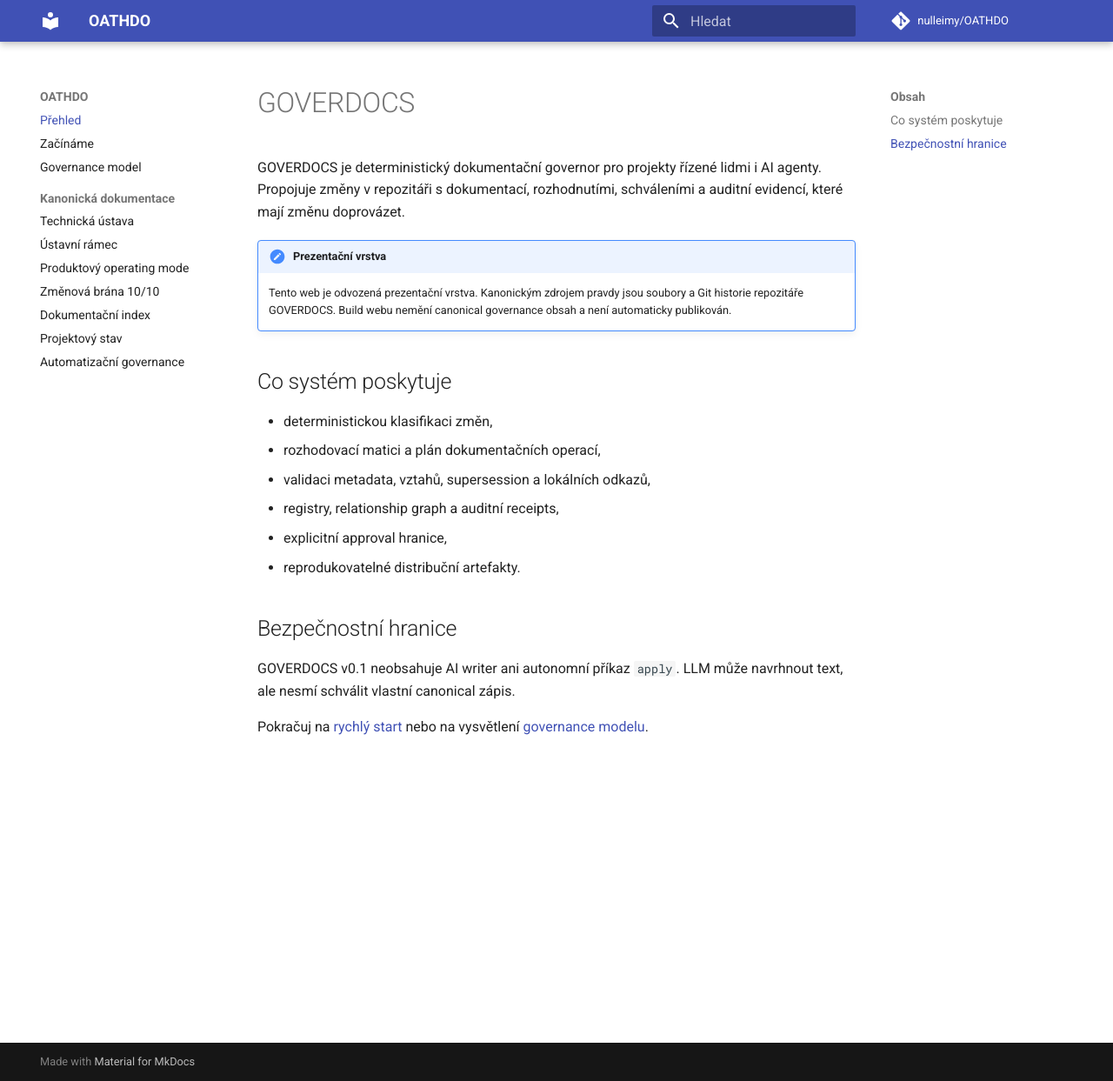
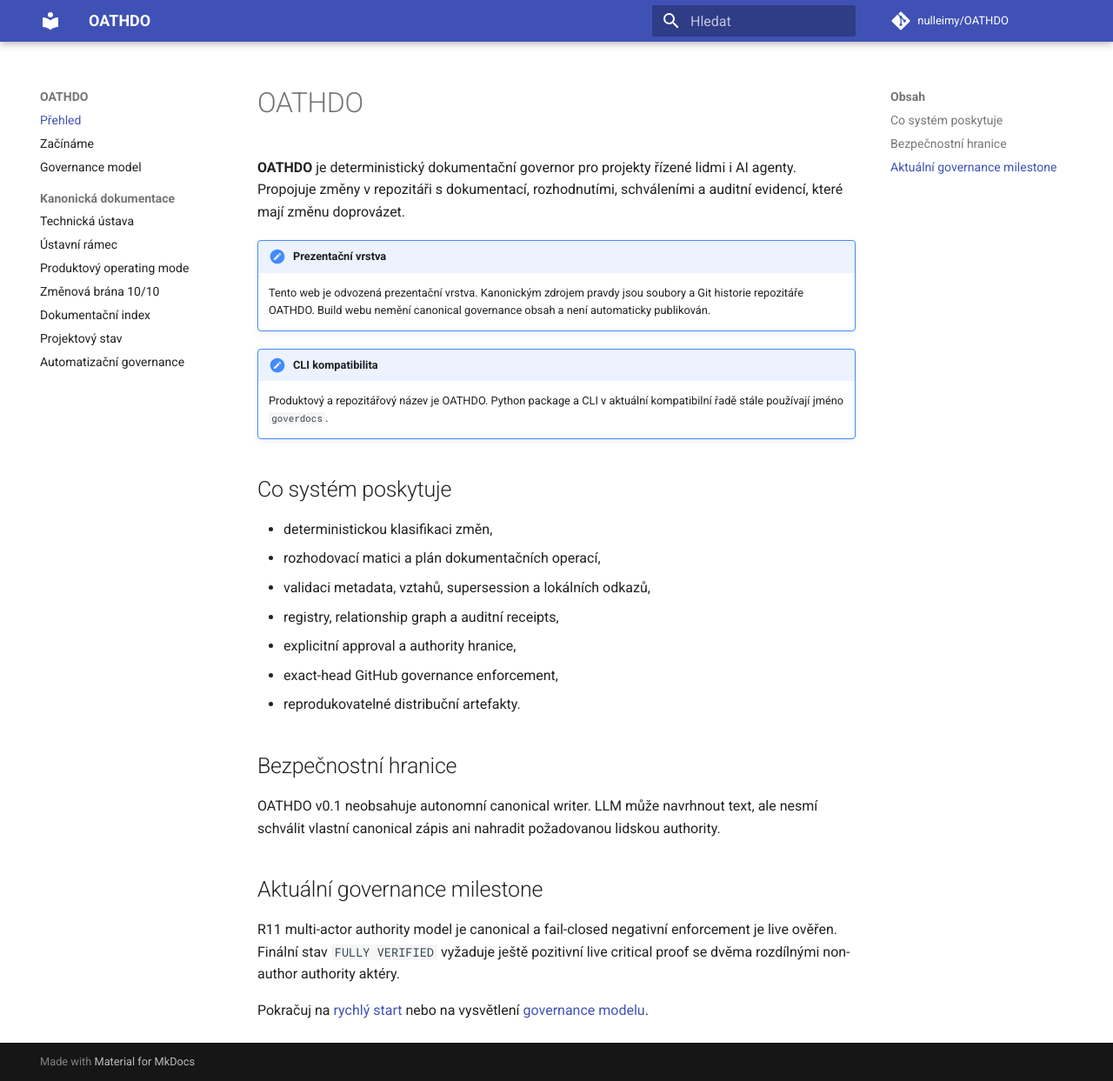
Before and after one commit to cyberDJs/Goverdocs, an MkDocs documentation site: the page built from site-docs/index.md, in a window 1280 px wide and 1243 px high. Shown: the whole window at 87% size. Built offline with MkDocs 1.6.1 and Material for MkDocs 9.7.7, drawn with Linux system fonts in a browser that asks for light colours; comment, search, counter and statistics services are not loaded.

Commit message:
docs: rename public portal to OATHDO

```diff
--- a/site-docs/index.md
+++ b/site-docs/index.md
@@ -1,13 +1,12 @@
-# GOVERDOCS
+# OATHDO
 
-GOVERDOCS je deterministický dokumentační governor pro projekty řízené lidmi
-i AI agenty. Propojuje změny v repozitáři s dokumentací, rozhodnutími,
-schváleními a auditní evidencí, které mají změnu doprovázet.
+**OATHDO** je deterministický dokumentační governor pro projekty řízené lidmi i AI agenty. Propojuje změny v repozitáři s dokumentací, rozhodnutími, schváleními a auditní evidencí, které mají změnu doprovázet.
 
 !!! important "Prezentační vrstva"
-    Tento web je odvozená prezentační vrstva. Kanonickým zdrojem pravdy jsou
-    soubory a Git historie repozitáře GOVERDOCS. Build webu nemění canonical
-    governance obsah a není automaticky publikován.
+    Tento web je odvozená prezentační vrstva. Kanonickým zdrojem pravdy jsou soubory a Git historie repozitáře OATHDO. Build webu nemění canonical governance obsah a není automaticky publikován.
+
+!!! note "CLI kompatibilita"
+    Produktový a repozitářový název je OATHDO. Python package a CLI v aktuální kompatibilní řadě stále používají jméno `goverdocs`.
 
 ## Co systém poskytuje
 
@@ -15,13 +14,16 @@
 - rozhodovací matici a plán dokumentačních operací,
 - validaci metadata, vztahů, supersession a lokálních odkazů,
 - registry, relationship graph a auditní receipts,
-- explicitní approval hranice,
+- explicitní approval a authority hranice,
+- exact-head GitHub governance enforcement,
 - reprodukovatelné distribuční artefakty.
 
 ## Bezpečnostní hranice
 
-GOVERDOCS v0.1 neobsahuje AI writer ani autonomní příkaz `apply`. LLM může
-navrhnout text, ale nesmí schválit vlastní canonical zápis.
+OATHDO v0.1 neobsahuje autonomní canonical writer. LLM může navrhnout text, ale nesmí schválit vlastní canonical zápis ani nahradit požadovanou lidskou authority.
 
-Pokračuj na [rychlý start](getting-started.md) nebo na vysvětlení
-[governance modelu](governance-model.md).
+## Aktuální governance milestone
+
+R11 multi-actor authority model je canonical a fail-closed negativní enforcement je live ověřen. Finální stav `FULLY VERIFIED` vyžaduje ještě pozitivní live critical proof se dvěma rozdílnými non-author authority aktéry.
+
+Pokračuj na [rychlý start](getting-started.md) nebo na vysvětlení [governance modelu](governance-model.md).
```
